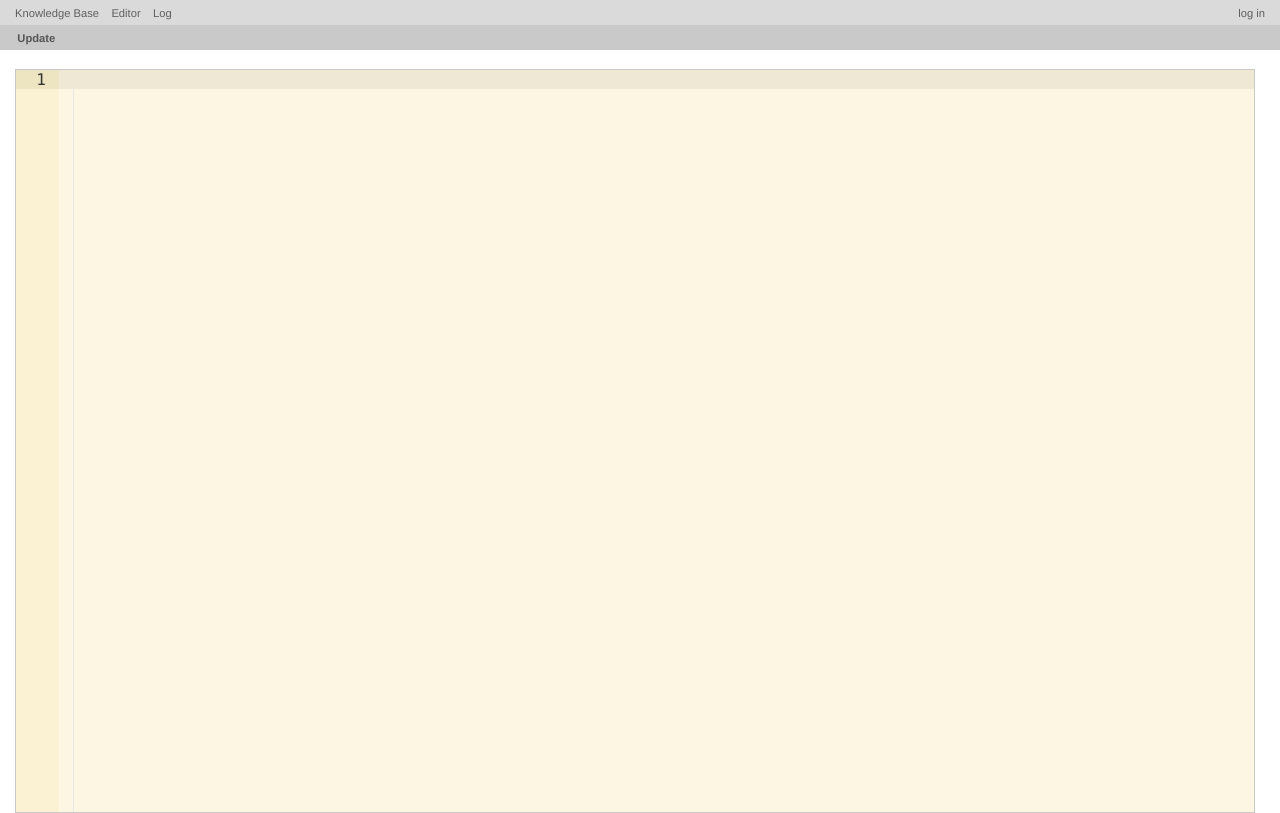
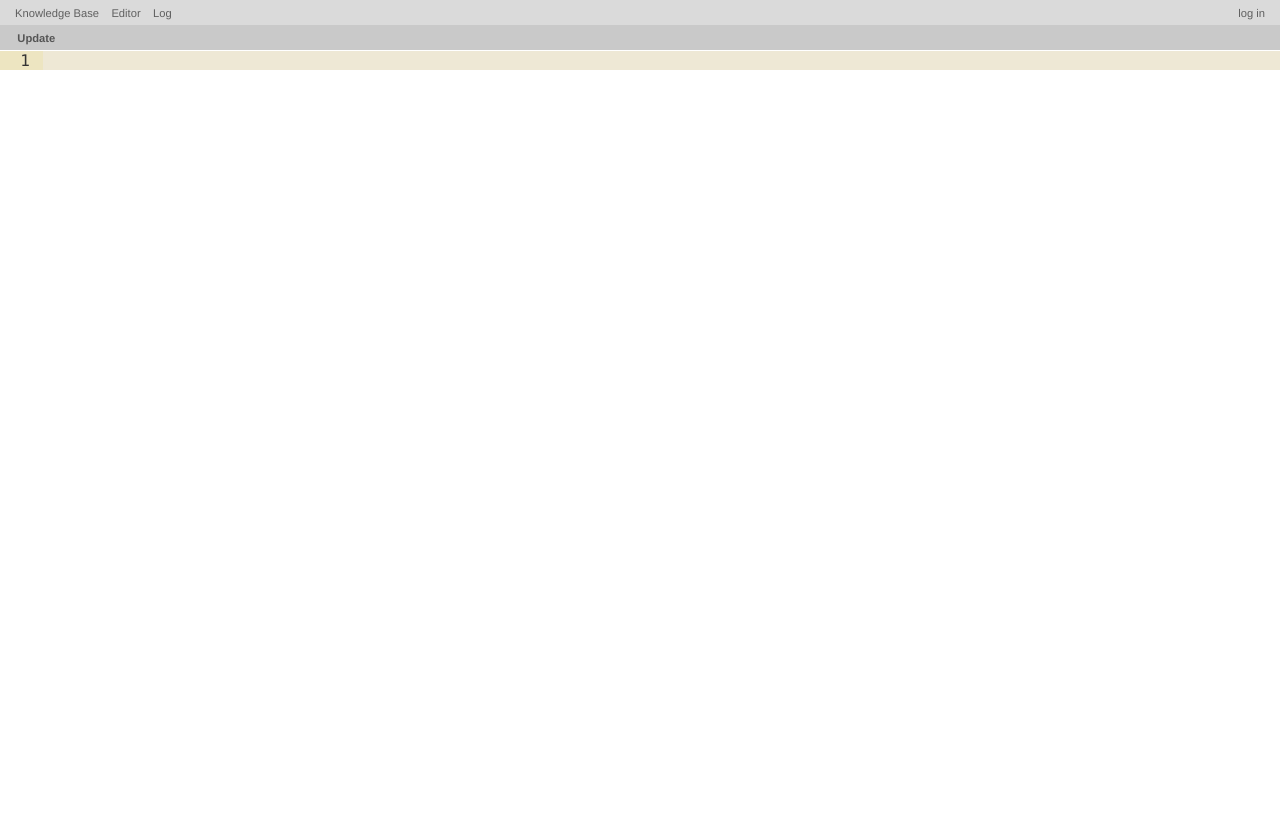
Before and after one commit to knowrob/docker, a Python web app: template webrob/webrob/templates/log.html in a window 1280 px wide. After the commit the page ends 70 px from the top, so only its background shows below. Run offline with Jinja, Linux system fonts and the light colour scheme; the template is opened without the code that fills it, so the values that code supplies are empty; some libraries are stand-ins or nearby versions.

Commit message:
Better resizing for the log view.

```diff
--- a/webrob/webrob/static/screen.css
+++ b/webrob/webrob/static/screen.css
@@ -1369,10 +1369,12 @@ div.show_code  { margin-top:-15px; margin-left:20px; margin-bottom:20px; }
     font-size:16px;
 }
 
-#editor-full-width{
-    width:98%;
-    height:93vh;
-    float:left;
-    border-color:#c9c9c9;
+#editor-full-container{
+    margin-left:-15px;
+    margin-top:-18px;
+}
+#editor-full-size{
+    width:100%;
     font-size:16px;
+    border: 0 none;
 }
--- a/webrob/webrob/templates/log.html
+++ b/webrob/webrob/templates/log.html
@@ -21,7 +21,7 @@
      * Initially set up editor view.
      **/
     function update_editor() {
-        var edit = ace.edit("editor-full-width");
+        var edit = ace.edit("editor-full-size");
         edit.resize(true);
         edit.setTheme("ace/theme/solarized_light");
         //edit.getSession().setMode("ace/mode/prolog");
@@ -52,11 +52,31 @@
     </div>
   </div>
 
-  <div id="editor-full-width" class="black_border"></div>
+  <div id="editor-full-container">
+    <div id="editor-full-size" class="black_border"></div>
+  </div>
 
   <script>
       // Initialization of widgets on reload
       update_editor();
   </script>
+  <script>
+      /**
+       * Handle resizing.
+       **/
+      var x = $('#editor-full-size');
+      var edit = ace.edit("editor-full-size");
+
+      function update_height() {
+        var height = edit.getSession().getDocument().getLength() *
+            edit.renderer.lineHeight + edit.renderer.scrollBar.getWidth();
+        x.css('height', height);
+      }
+      update_height();
+
+      window.onresize = function(event) {
+        update_height();
+      };
+  </script>
 
 {% endblock %}
```
